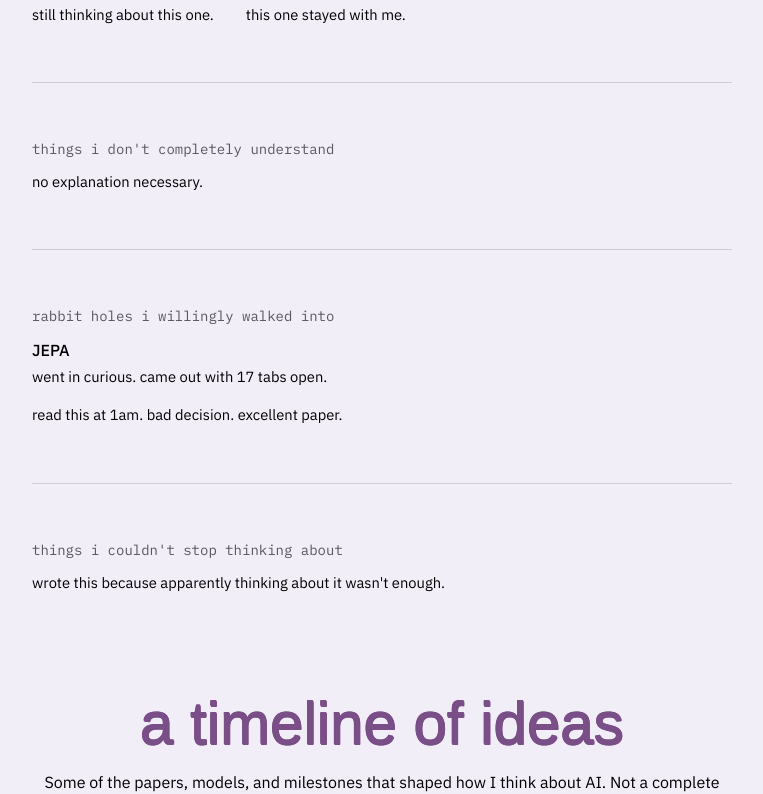
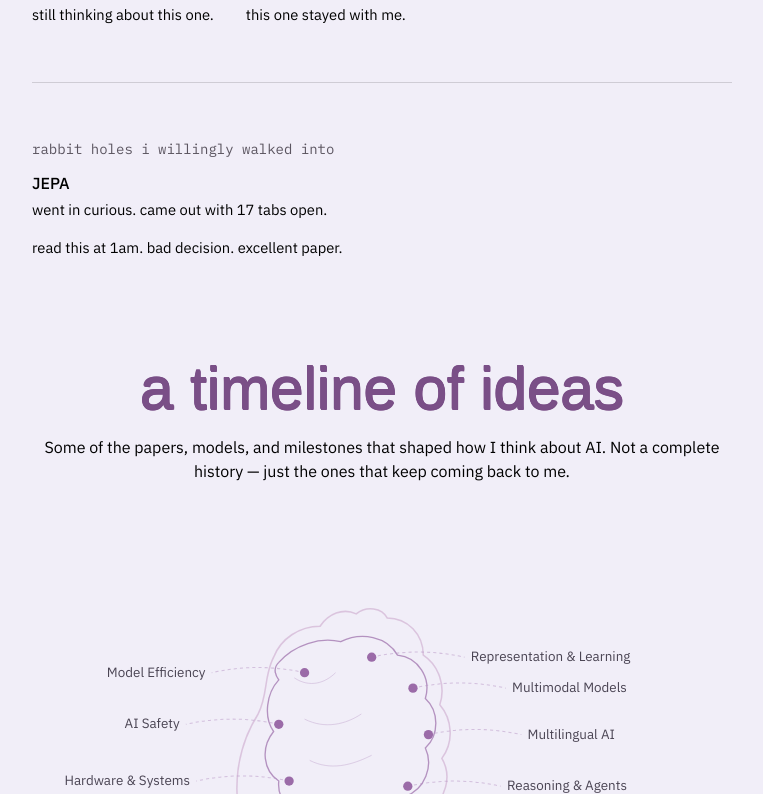
Before and after one commit to pranathi000/portfolio, a Next.js app: page / in a window 1280 px wide. Shown: the part 4916-5710 px from the top of the page, without its empty margins (268-1031 px from the left). Built offline with nearby package versions, Linux system fonts and the light colour scheme; a web font is replaced by a local one.

Commit message:
Refactor ThingsILove component by removing lovedWriting
Removed unused imports and simplified section content.

```diff
--- a/components/ThingsILove.tsx
+++ b/components/ThingsILove.tsx
@@ -1,12 +1,12 @@
 import Section from "./Section";
-import { lovedSong, lovedBooks, lovedArt, lovedRabbitHoles, lovedWriting } from "@/lib/data";
+import { lovedSong, lovedBooks, lovedRabbitHoles } from "@/lib/data";
 
 export default function ThingsILove() {
   return (
     <Section
       id="love"
       title="things i have a soft spot for"
-      sub="some things i like. some things i don't understand. some things i keep coming back to anyway."
+      sub="a few things i keep coming back to."
       centered
     >
       <div className="max-w-prose mx-auto text-left space-y-14">
@@ -34,13 +34,6 @@ export default function ThingsILove() {
         <hr className="border-rule" />
 
         <div>
-          <div className="font-mono text-sm text-faint mb-3">things i don&apos;t completely understand</div>
-          <p className="text-[0.92rem]">no explanation necessary.</p>
-        </div>
-
-        <hr className="border-rule" />
-
-        <div>
           <div className="font-mono text-sm text-faint mb-3">rabbit holes i willingly walked into</div>
           {lovedRabbitHoles.map((r, i) => (
             <div key={i} className="mb-4 last:mb-0">
@@ -50,18 +43,6 @@ export default function ThingsILove() {
             </div>
           ))}
         </div>
-
-        <hr className="border-rule" />
-
-        <div>
-          <div className="font-mono text-sm text-faint mb-3">things i couldn&apos;t stop thinking about</div>
-          {lovedWriting.map((w, i) => (
-            <div key={i}>
-              <p className="text-[0.92rem]">{w.note}</p>
-              {w.link && <a href={w.link} target="_blank" rel="noopener" className="inline-block mt-1">[ {w.title} → ]</a>}
-            </div>
-          ))}
-        </div>
       </div>
     </Section>
   );
```
